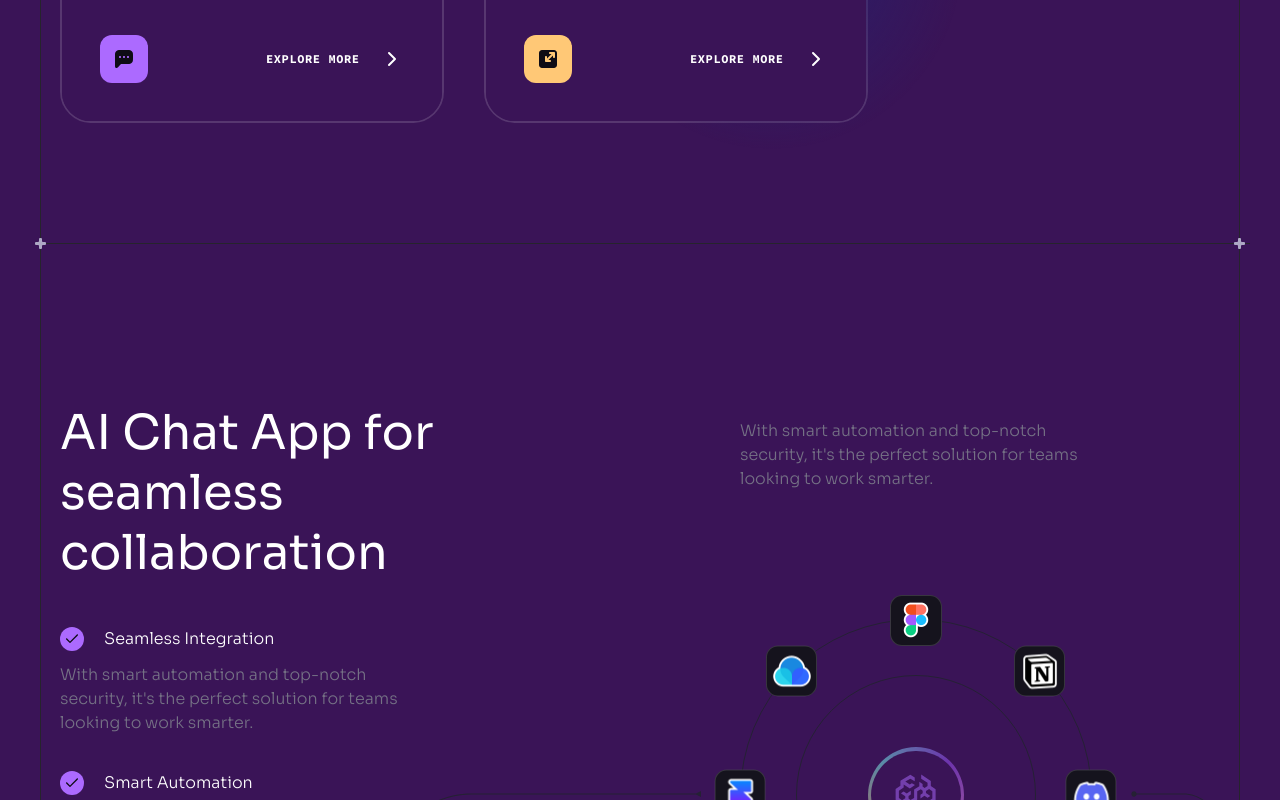
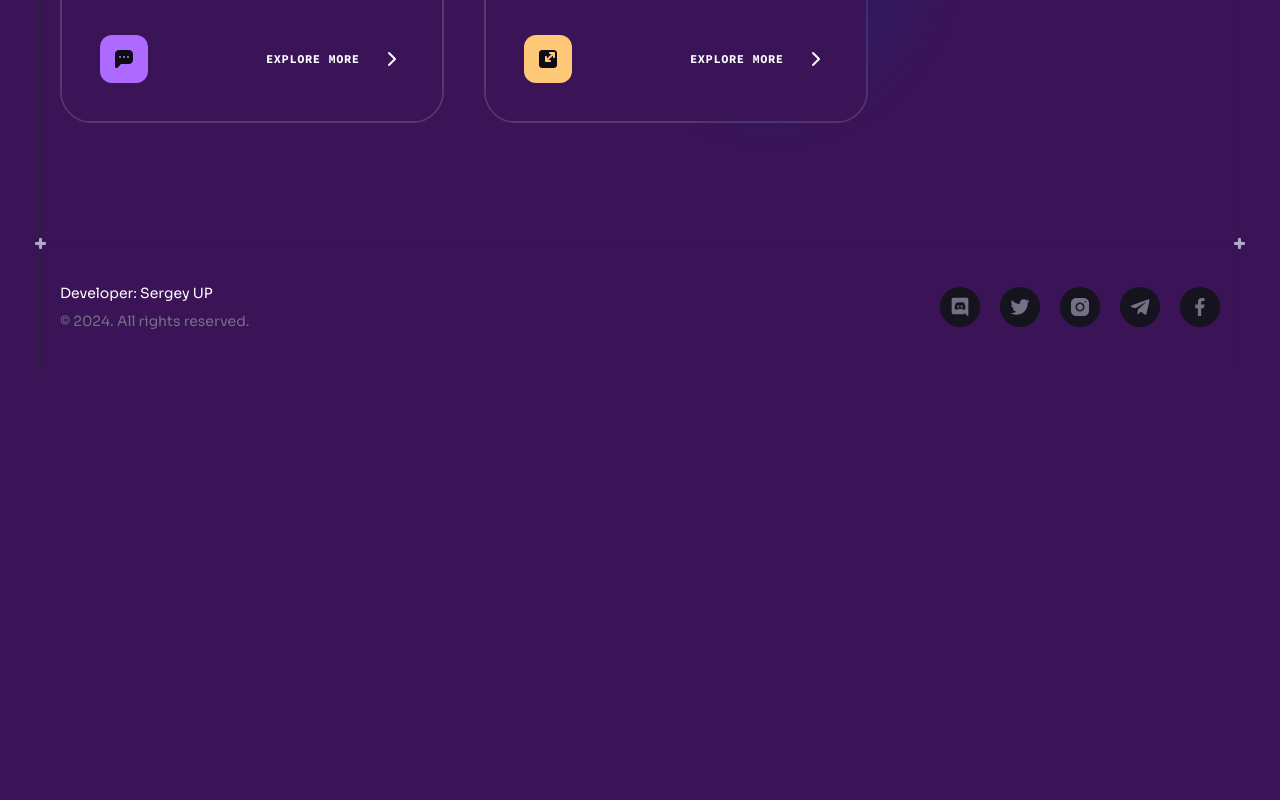
Before and after one commit to abhishek12221732/law-able, a React (Vite) app in the folder frontend/: page / in a window 1280 px wide. Shown: the part 2739-3539 px from the top of the page. After the commit the page ends 3110 px from the top, so only its background shows below. Built offline with nearby package versions, Linux system fonts and the light colour scheme.

Commit message:
Update Home.jsx

```diff
--- a/frontend/src/pages/Home.jsx
+++ b/frontend/src/pages/Home.jsx
@@ -10,10 +10,10 @@ const Home = () => {
     <>
     <Hero />
     <Benefits />
-    <Collaboration />
+{/*     <Collaboration />
     <Services />
     <Pricing />
-    <Roadmap />
+    <Roadmap /> */}
     </>
   )
 }
```
